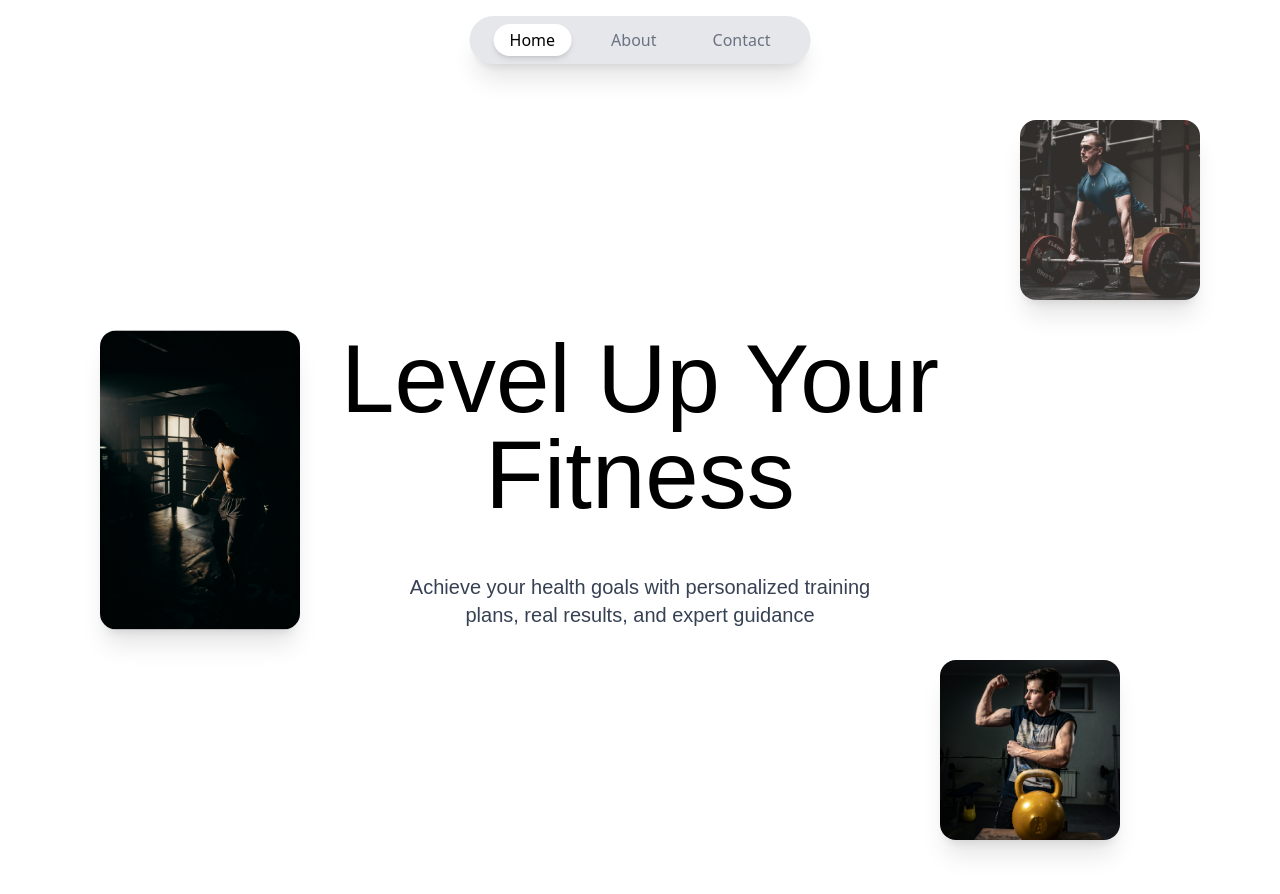
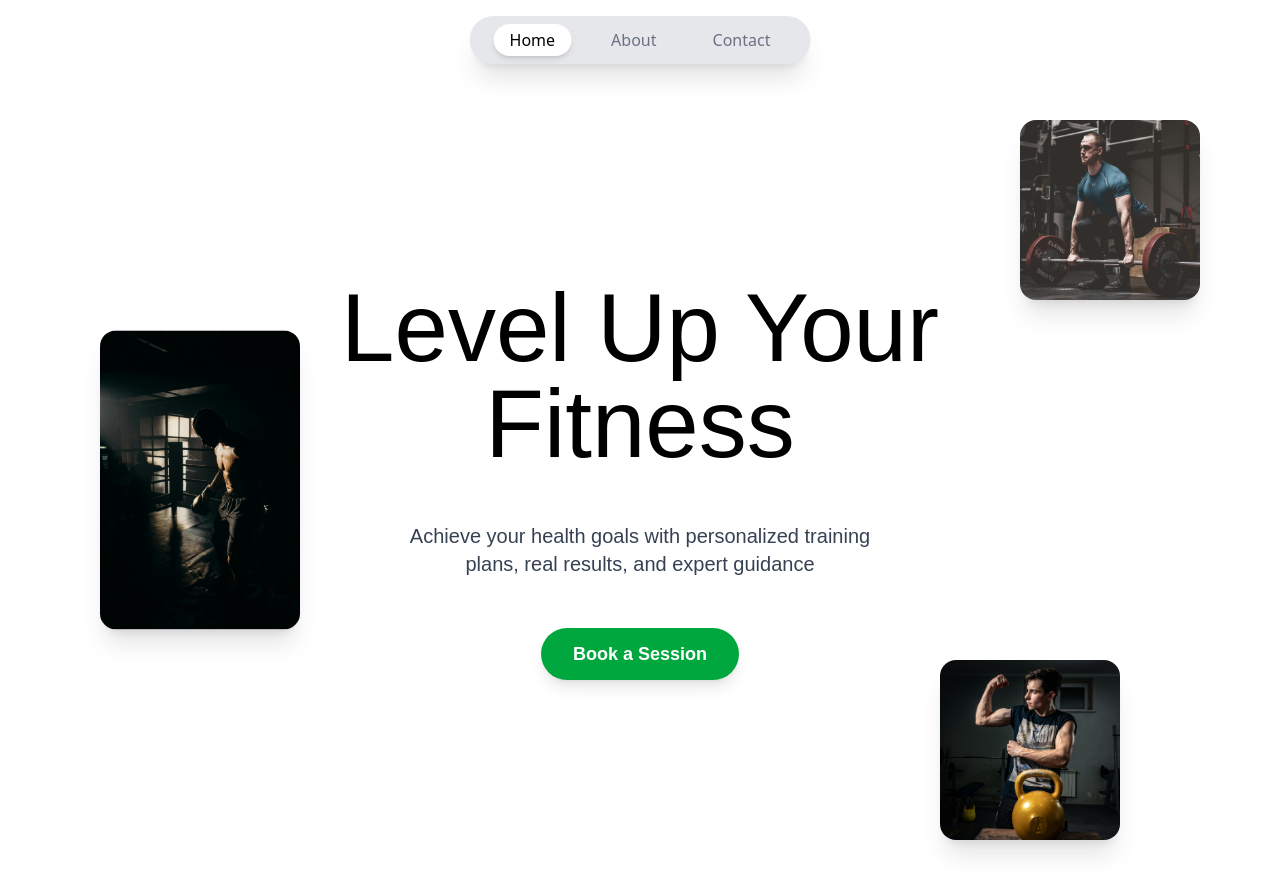
Before and after one commit to pathan-Hameed/Gymfolio, a React (Vite) app: page / in a window 1280 px wide. Shown: the top 894 px of the page. Built offline with nearby package versions, Linux system fonts and the light colour scheme.

Commit message:
built hero-section, working on about

```diff
--- a/package.json
+++ b/package.json
@@ -11,6 +11,7 @@
   },
   "dependencies": {
     "@tailwindcss/vite": "^4.1.12",
+    "framer-motion": "^12.23.12",
     "react": "^19.1.1",
     "react-dom": "^19.1.1",
     "react-icons": "^5.5.0",
--- a/src/components/HeroSection.jsx
+++ b/src/components/HeroSection.jsx
@@ -1,24 +1,32 @@
 import profile1 from "../assets/profile1.jpg";
 import profile3 from "../assets/profile3.jpg";
 import profile4 from "../assets/profile4.jpg";
+import { motion } from "framer-motion";
 
 export default function HeroSection() {
   return (
     <section className="relative w-full min-h-screen flex flex-col md:flex-row items-center justify-center p-[30px] md:my-20 text-left md:text-center nunito">
       {/* Text Section */}
-      <div className="max-w-2xl relative z-10 md:flex md:flex-col md:items-center">
+      <div className="max-w-2xl relative z-10 md:flex md:flex-col md:items-center mb-[30px] md:mb-0">
         <h1 className="text-4xl md:text-8xl text-black text-center">
           Level Up Your Fitness
         </h1>
-        <p className="mt-[20px] md:mt-[50px] text-gray-700 text-md md:text-xl mb-[50px] md:mb-0 md:w-3/4">
-          Achieve your health goals with personalized training plans, real results, and expert guidance
+        <p className="mt-[20px] md:mt-[50px] text-gray-700 text-md md:text-xl md:w-3/4">
+          Achieve your health goals with personalized training plans, real
+          results, and expert guidance
         </p>
+        <button
+          className="mt-[20px] md:mt-[50px] px-4 py-2 text-sm md:px-8 md:py-3 bg-green-600 text-white font-semibold md:text-lg rounded-full shadow-lg
+                 hover:bg-green-700 active:scale-95 transition-all duration-300"
+        >
+          Book a Session
+        </button>
       </div>
 
-      {/* Mobile layout (stacked images) */}
-      <div className="grid grid-cols-2 gap-2 md:hidden">
+      {/* Mobile layout (stacked images) */} {/* Mobile layout (stacked images) */}
+      <div className="grid grid-cols-2 gap-3 md:hidden">
         {/* Left image - spans 2 rows */}
-        <div className="col-span-1 row-span-2">
+        <div className="col-span-1 row-span-2 ">
           <img
             src={profile1}
             lt="Left"
@@ -45,23 +53,37 @@ export default function HeroSection() {
         </div>
       </div>
 
-      {/* Desktop scattered images */}
+      {/* Desktop scattered images */} {/* Desktop scattered images */}
       <div className="hidden md:block z-0">
-        <img
-          src={profile1}
-          alt="Workout"
+        {/* image1  */}
+        <motion.div
+          initial={{ y: 50, opacity: 0 }} // Start slightly lower
+          animate={{ y: 0, opacity: 1 }} // Move to original position
+          transition={{ duration: 0.8, ease: "easeOut" }}
           className="absolute top-1/2 left-[100px] w-50 rounded-2xl shadow-xl transform -translate-y-1/2"
-        />
-        <img
-          src={profile3}
-          alt="Lifting"
+        >
+          <img src={profile1} alt="Workout" className="rounded-2xl" />{" "}
+        </motion.div>
+
+        {/* image 2  */}
+        <motion.div
+          initial={{ x: 30, opacity: 0 }} // Start from right
+          animate={{ x: 0, opacity: 1 }} // Slide into position
+          transition={{ duration: 1, delay: 0.3, ease: "easeOut" }}
           className="absolute top-10 right-20 w-45 rounded-2xl shadow-xl"
-        />
-        <img
-          src={profile4}
-          alt="Strength"
+        >
+          <img src={profile3} alt="Lifting" className=" rounded-2xl" />
+        </motion.div>
+
+        {/* image 3  */}
+        <motion.div
+          initial={{ x: 20, opacity: 0 }} // Start from right
+          animate={{ x: 0, opacity: 1 }} // Slide into position
+          transition={{ duration: 1, delay: 0.3, ease: "easeOut" }}
           className="absolute bottom-10 right-40 w-45 rounded-2xl shadow-xl"
-        />
+        >
+          <img src={profile4} alt="Strength" className="rounded-2xl" />
+        </motion.div>
       </div>
     </section>
   );
--- a/src/index.css
+++ b/src/index.css
@@ -7,3 +7,13 @@
   font-weight: 400;
   font-style: normal;
 }
+
+@keyframes breathing {
+  0% { transform: scale(1); opacity: 1; }
+  50% { transform: scale(1.02); opacity: 0.95; }
+  100% { transform: scale(1); opacity: 1; }
+}
+
+.breathing {
+  animation: breathing 3s ease-in-out infinite;
+}
```
Also changed, not shown: 1 other file (tests, documents, lock files or other folders).
